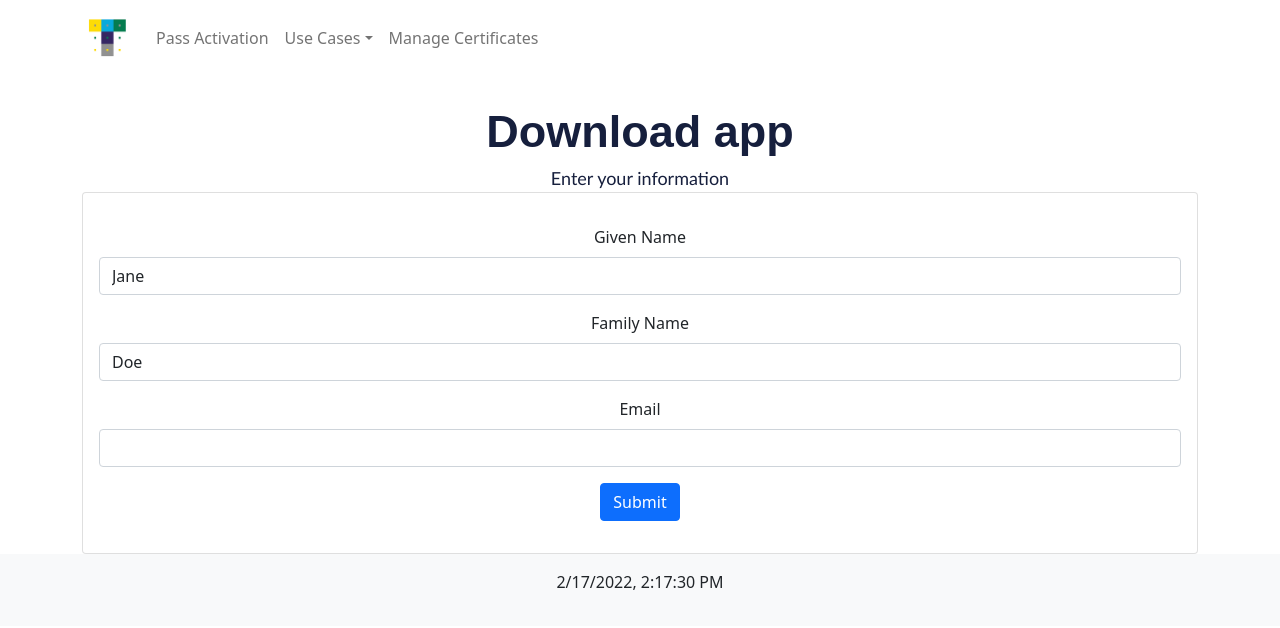
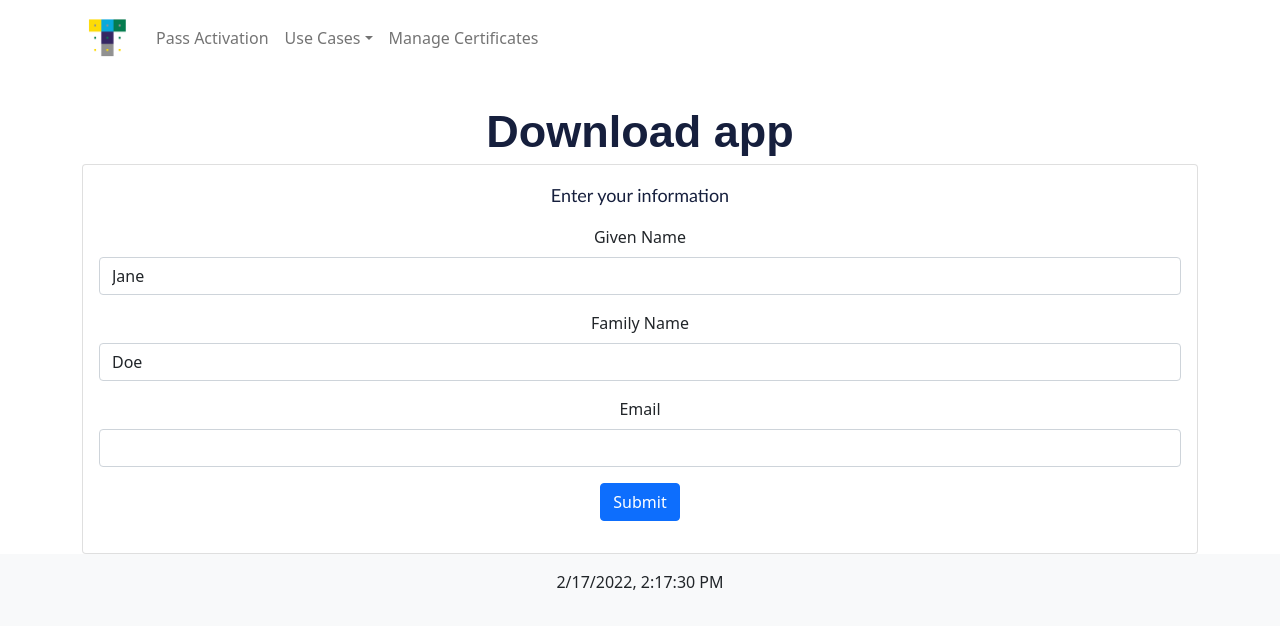
Before and after one commit to TalaoDAO/playground, a React (Create React App) app in the folder client/: page /pass-activation in a window 1280 px wide. Shown: the top 628 px of the page. Built offline with nearby package versions, Linux system fonts and the light colour scheme; no server answers.

Commit message:
Activation process headers

```diff
--- a/client/src/components/ActivationForm.js
+++ b/client/src/components/ActivationForm.js
@@ -121,6 +121,8 @@ class ActivationForm extends React.Component {
         if (this.state.phase == 0) {
             return (
                 <div id="user-form">
+                   <p className="Description-TAGUI_L-dark">Enter your information</p>
+
                     <Form onSubmit={this.handleSubmit} >
                         <p>{this.state.props}</p>
                         <Form.Group className="mb-3" controlId="formGivenName">
@@ -149,6 +151,7 @@ class ActivationForm extends React.Component {
         } else if (this.state.phase == 1) {
             return (
                 <div id="user-form">
+
                     <Form onSubmit={(e) => this.handleSubmitCode(e)} >
                         <p>{this.state.props}</p>
                         <Form.Group className="mb-3" controlId="formCode">
@@ -167,6 +170,7 @@ class ActivationForm extends React.Component {
         } else if (this.state.phase == 2) {
             return (
                 <div id="user-form">
+                    <p className="Description-TAGUI_L-dark">Scan the QR with your mobile wallet</p>
                     <QRCode value={REACT_APP_QR_URL + "/email/" + this.state.challenge} size={128} />
                 </div>
             );
--- a/client/src/pages/ActivationProcess.js
+++ b/client/src/pages/ActivationProcess.js
@@ -28,8 +28,7 @@ function ActivationProcess() {
                 <br />
                 <span className="Title-TAGH1-dark">Download app</span>
                 <br />
-                <span className="Description-TAGUI_L-dark">Enter your information</span>
-                <br />
+
 
               </Col>
 
```
